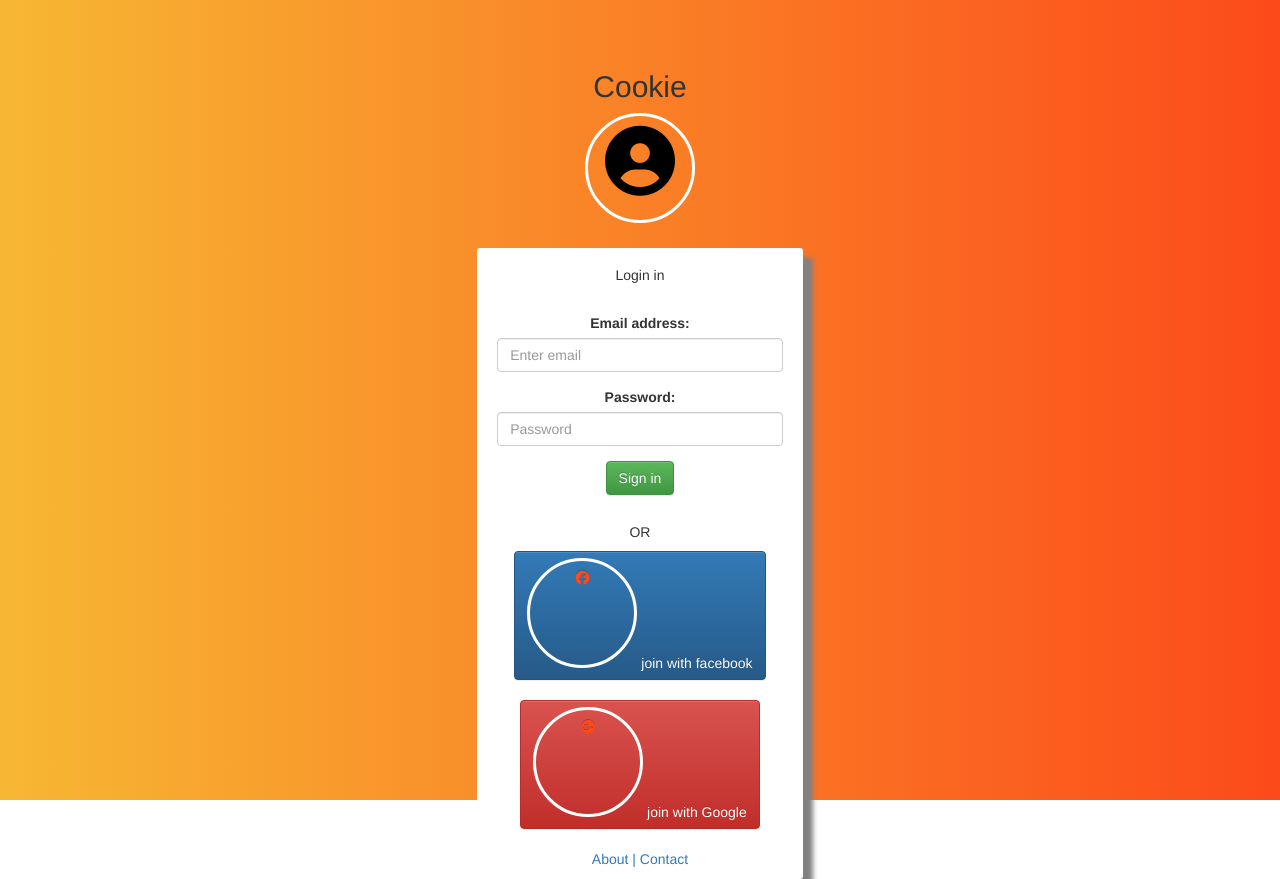
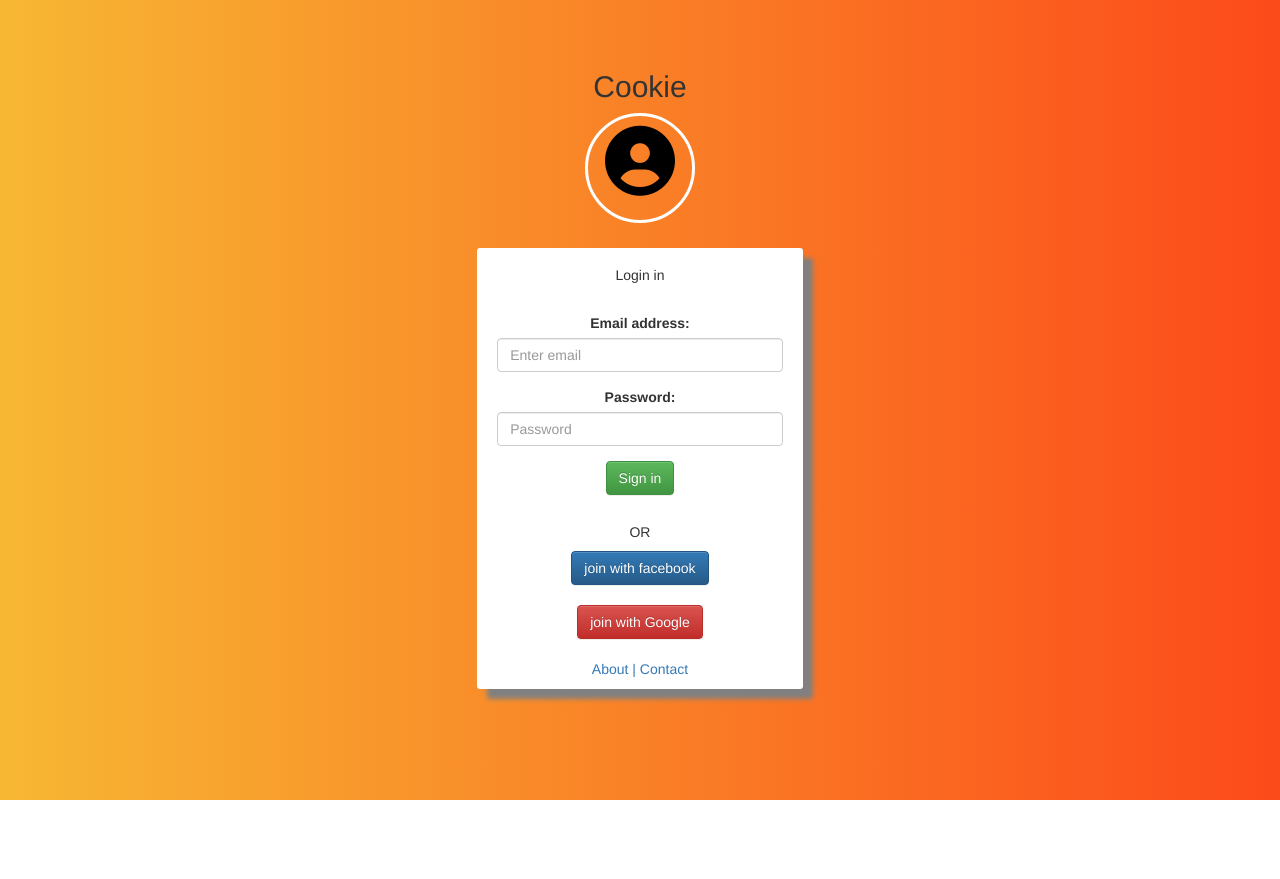
Before and after one commit to montoyaguzman/bedu_social_cocina, a plain HTML site: page login/login.html in a window 1280 px wide. After the commit the page ends 801 px from the top, so only its background shows below. Drawn offline with nearby package versions, Linux system fonts and the light colour scheme.

Commit message:
corrigiendo estilos de login

```diff
--- a/login/login.html
+++ b/login/login.html
@@ -17,7 +17,7 @@
   <!-- Latest compiled and minified JavaScript -->
   <script src="https://maxcdn.bootstrapcdn.com/bootstrap/3.3.7/js/bootstrap.min.js" integrity="sha384-Tc5IQib027qvyjSMfHjOMaLkfuWVxZxUPnCJA7l2mCWNIpG9mGCD8wGNIcPD7Txa"
     crossorigin="anonymous"></script>
-  <script src="https://use.fontawesome.com/6720518621.js"></script>
+    <script src="https://use.fontawesome.com/0f128d2ca3.js"></script>
   <!-- Styles for app -->
   <link rel="stylesheet" type="text/css" href="../styles/styles.css">
   <!-- Styles for component -->
@@ -56,12 +56,14 @@
                 <h5>OR</h5>
                 <div class="row">
                   <button type="button" class="btn btn-primary">
-                    <i class="fa fa-facebook-official" aria-hidden="true"></i> join with facebook</button>
+                    join with facebook
+                  </button>
                 </div>
                 <br />
                 <div class="row">
                   <button type="button" class="btn btn-danger">
-                    <i class="fa fa-google-plus-official" aria-hidden="true"></i> join with Google</button>
+                    join with Google
+                  </button>
                 </div>
               </div>
               <br />
```
